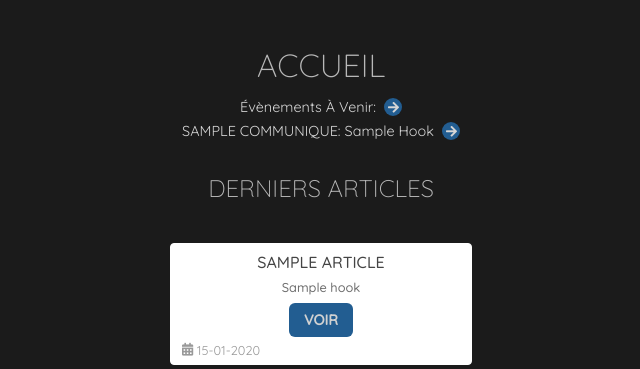
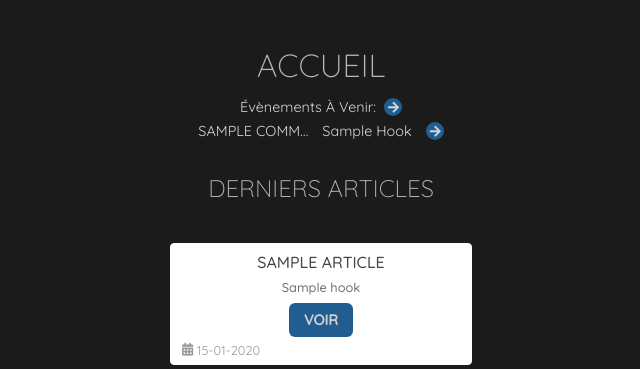
Before and after one commit to Eric-SCHEFFER/blueangels2.0, a Symfony app: template templates/home.html.twig in a window 1280 px wide. Shown: the part 226-595 px from the top of the page, without its empty margins (319-959 px from the left). Run offline with Twig, Linux system fonts and the light colour scheme; the template is opened without the code that fills it: most values are stand-ins (such as "Sample title", 1, 10 or a date in 2020); some libraries are stand-ins or nearby versions.

Commit message:
front: Homepage - stylage communiqués3

```diff
--- a/public/css/cardApercuCommunique.css
+++ b/public/css/cardApercuCommunique.css
@@ -15,7 +15,7 @@
    border-radius: 3px;
    padding: 0;
    color: rgb(214, 214, 214);
-   max-width: 300px;
+   width: 300px;
 }
 
 .communiques .events-notification,
@@ -48,13 +48,22 @@
 .communiques .titre {
    text-transform: uppercase;
    padding: 0 4px 0 0;
-   width: max-content;
-   border-radius: 2px;
+   max-width: 120px;
+   overflow: hidden;
+   white-space: nowrap;
+   text-overflow: ellipsis;
 }
 
 .communiques .hook {
    text-transform: capitalize;
+   max-width: 146px;
    white-space: nowrap;
    overflow: hidden;
    text-overflow: ellipsis;
+   margin-right: 6px;
 }
+
+/* .communiques .date {
+   font-style: italic;
+   color: #575757;
+} */
--- a/templates/home.html.twig
+++ b/templates/home.html.twig
@@ -30,16 +30,16 @@
             </a>
 
             {% for communique in communiques %}
-                <a class="card-communique" href="" title="Mise à jour: {{ communique.getCreatedAt()|date("d-m-Y") }}">
-                    {# <div class="date">
-                        {{ communique.getCreatedAt()|date("d-m-Y") }}
-                    </div> #}
+                <a class="card-communique" href="" title="{{ communique.getTitre() }} - {{ communique.getHook() }} - Mise à jour: {{ communique.getCreatedAt()|date("d-m-Y") }}">
                     <div class="titre">
                         {{ communique.getTitre() }}:
                     </div>
                     <div class="hook">
                         {{ communique.getHook() }}
                     </div>
+                    {# <div class="date">
+                        {{ communique.getCreatedAt()|date("d-m-Y") }}
+                    </div> #}
                     <span class="bt-extra-small-arrow bt-color">
                         <i class="fas fa-arrow-right fa-sm"></i>
                     </span>
```
